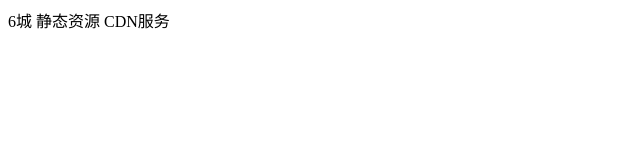
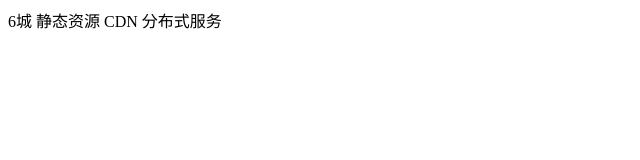
Before and after one commit to SixCity/static, a plain HTML site: page index.html in a window 1280 px wide. Shown: the full height of the page, 0-640 px from the left. Drawn offline with Linux system fonts and the light colour scheme.

```diff
--- a/index.html
+++ b/index.html
@@ -7,6 +7,6 @@
     <title>6城 静态资源</title>
 </head>
 <body>
-        6城 静态资源 CDN服务
+        6城 静态资源 CDN 分布式服务
 </body>
 </html>
```
